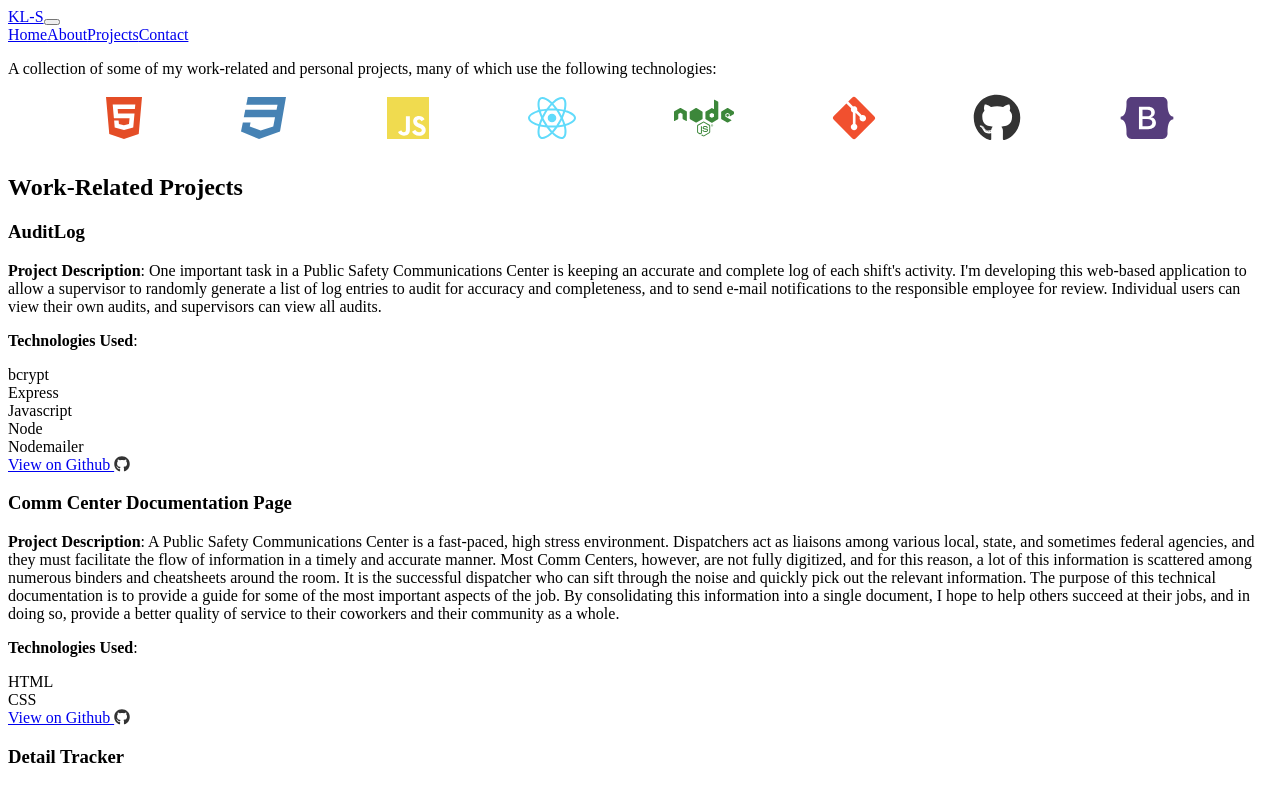
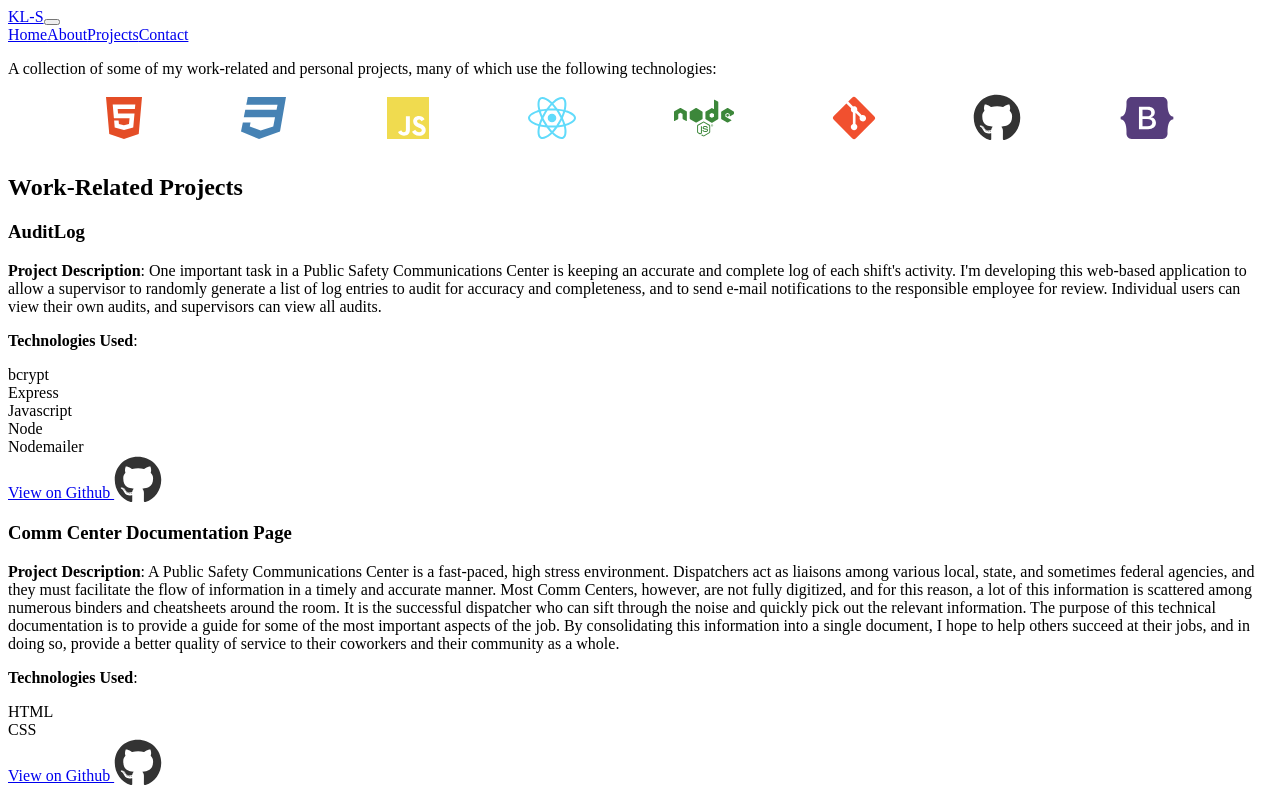
Before and after one commit to kls-89/kls-portfolio, a Next.js app: page /projects in a window 1280 px wide. Shown: the top 787 px of the page. Built offline with nearby package versions, Linux system fonts and the light colour scheme.

Commit message:
Add width and size props to GitHub icon

```diff
--- a/components/Project.js
+++ b/components/Project.js
@@ -29,7 +29,7 @@
         rel="noreferrer"
         href={props.url}
       >
-        View on Github  <FontAwesomeIcon icon={faGithub} color="#333" />
+        View on Github  <FontAwesomeIcon icon={faGithub} color="#333" width="3em" size="3x" />
       </Button>
     </Card>
   );
```
